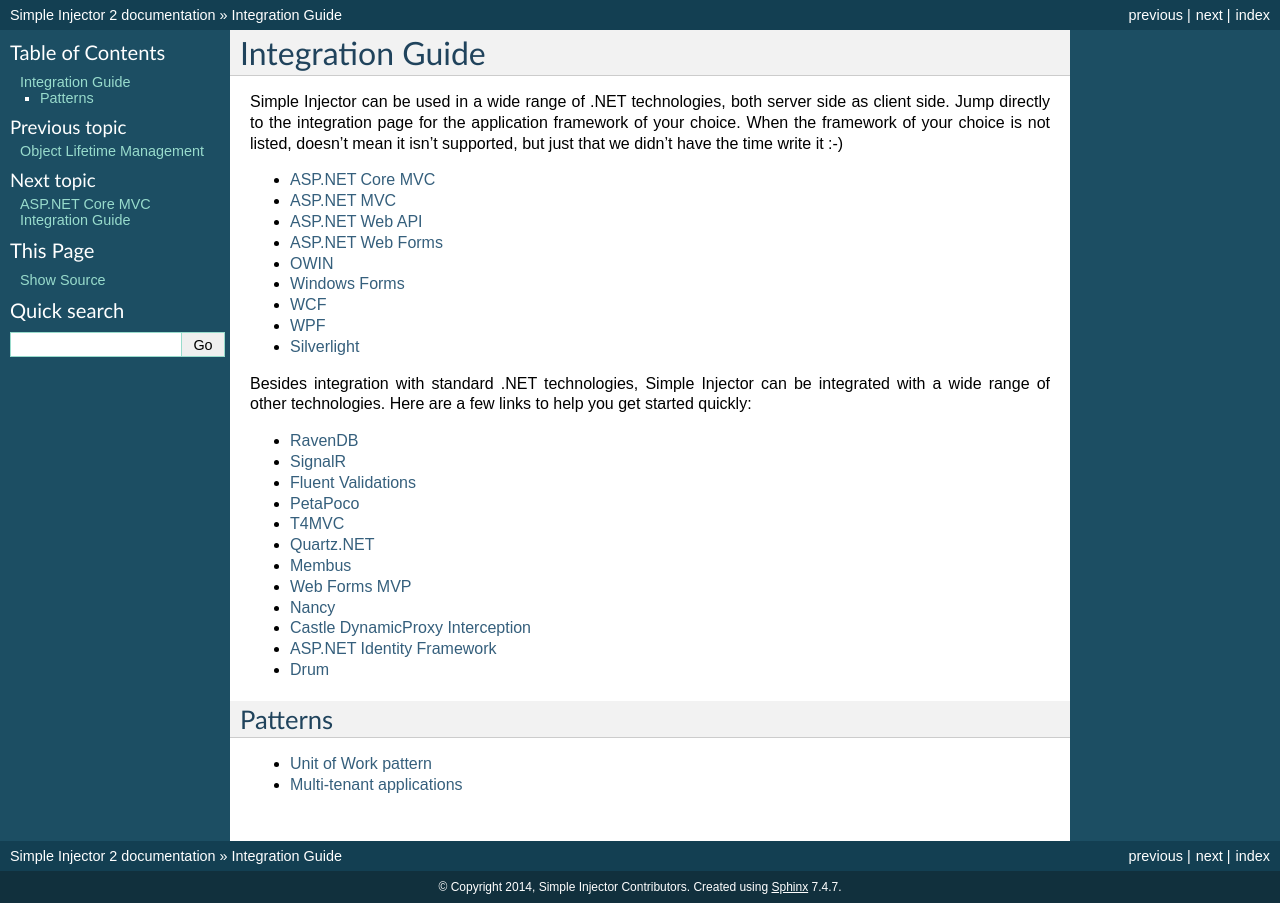
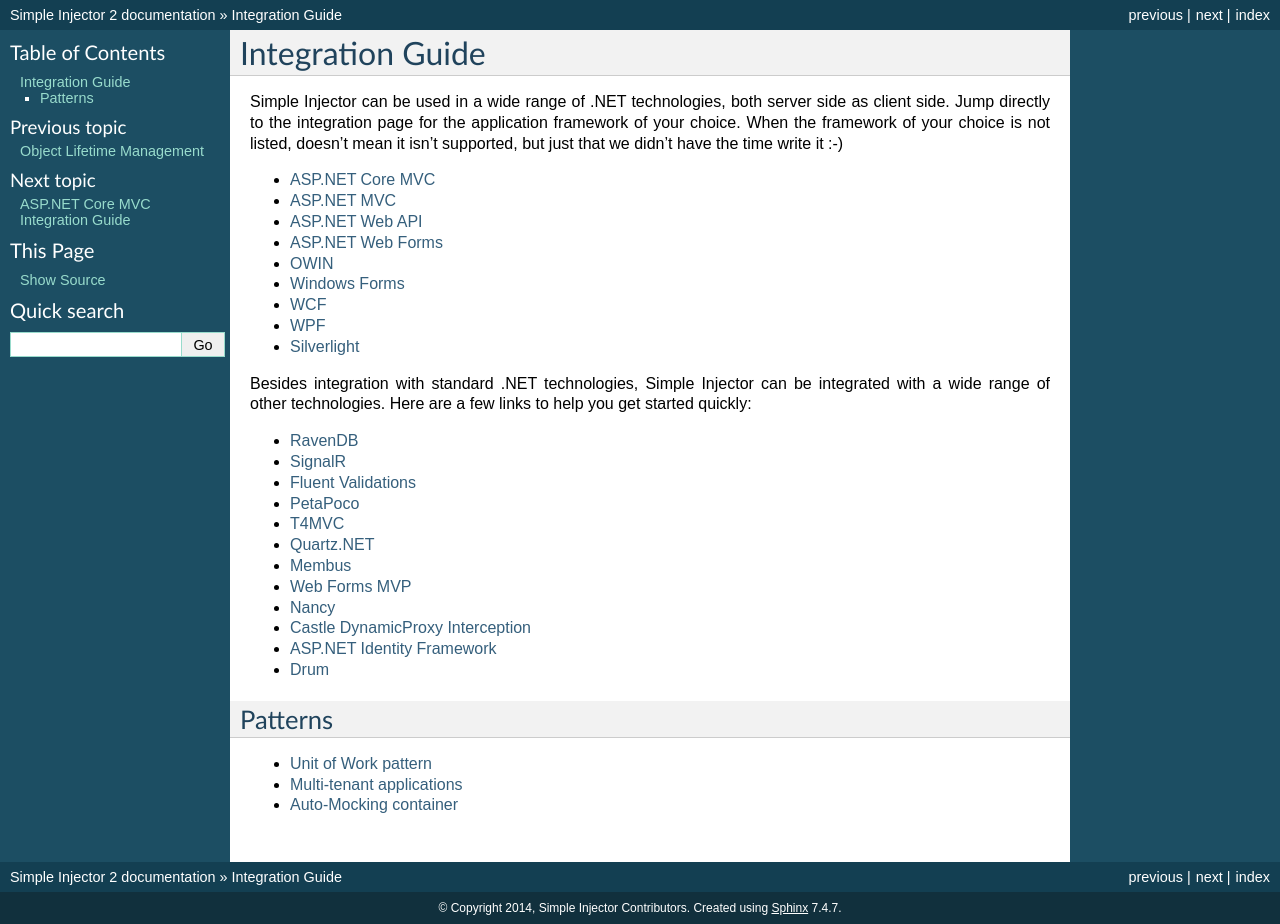
Before and after one commit to simpleinjector/Documentation, a Sphinx documentation site: the page built from source/integration.rst, in a window 1280 px wide. Built offline with Sphinx 7.4.7, drawn with Linux system fonts in a browser that asks for light colours; before the commit the page ends 903 px from its top, so only the background shows below that.

Commit message:
Added auto-mocking container reference.

```diff
--- a/source/integration.rst
+++ b/source/integration.rst
@@ -37,3 +37,4 @@ Patterns
 
 * `Unit of Work pattern <https://stackoverflow.com/questions/10585478>`_
 * `Multi-tenant applications <https://simpleinjector.codeplex.com/discussions/434951>`_
+* `Auto-Mocking container <https://github.com/simpleinjector/SimpleInjector/issues/290#issuecomment-243244930>`_
```
